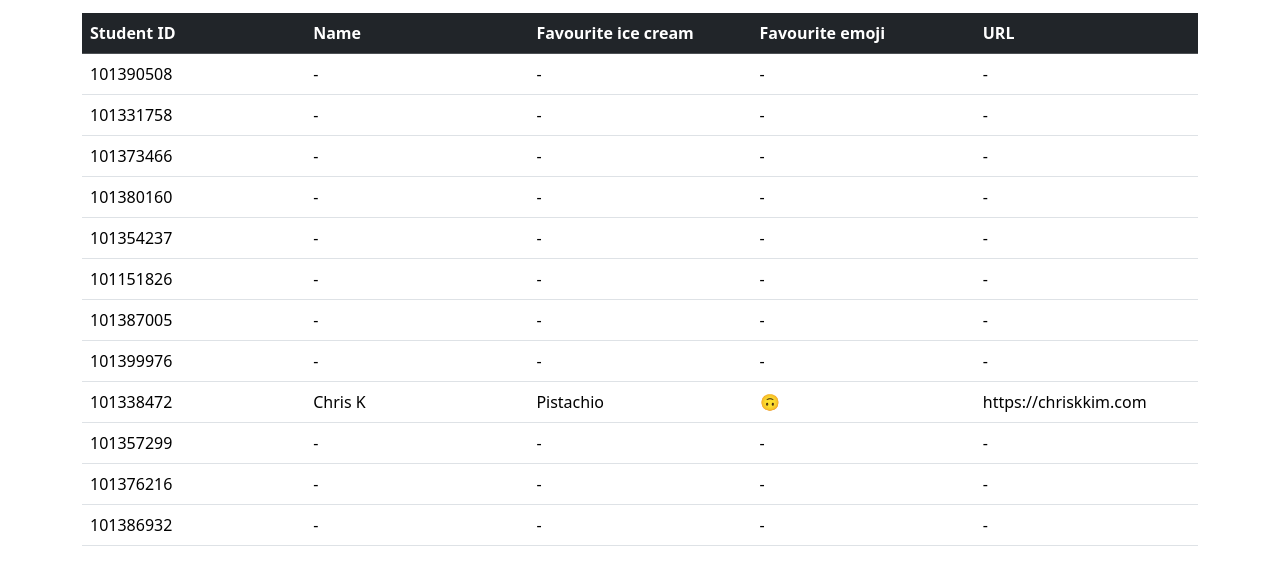
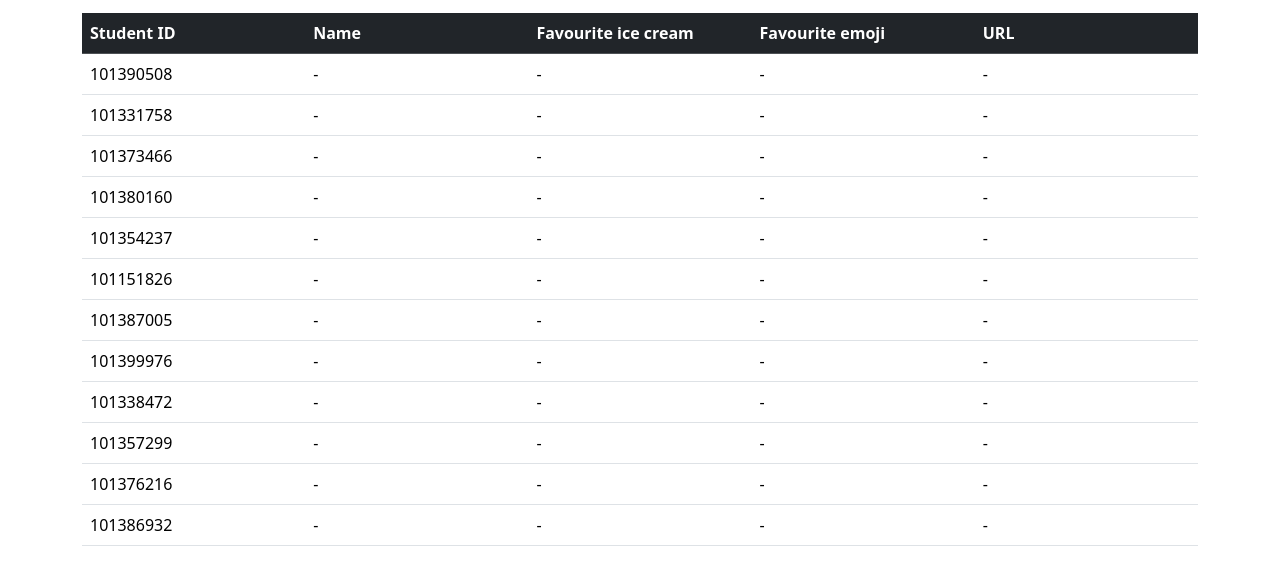
Before and after one commit to goodcodeclub/bdes4702-f24, a plain HTML site: page index.html in a window 1280 px wide. Shown: the part 137-722 px from the top of the page. Drawn offline with nearby package versions, Linux system fonts and the light colour scheme.

Commit message:
Back to before

```diff
--- a/index.html
+++ b/index.html
@@ -101,10 +101,10 @@
                     </tr>
                     <tr>
                         <td>101338472</td>
-                        <td>Chris K</td>
-                        <td>Pistachio</td>
-                        <td>🙃</td>
-                        <td>https://chriskkim.com</td>
+                        <td>-</td>
+                        <td>-</td>
+                        <td>-</td>
+                        <td>-</td>
                     </tr>
                     <tr>
                         <td>101357299</td>
```
